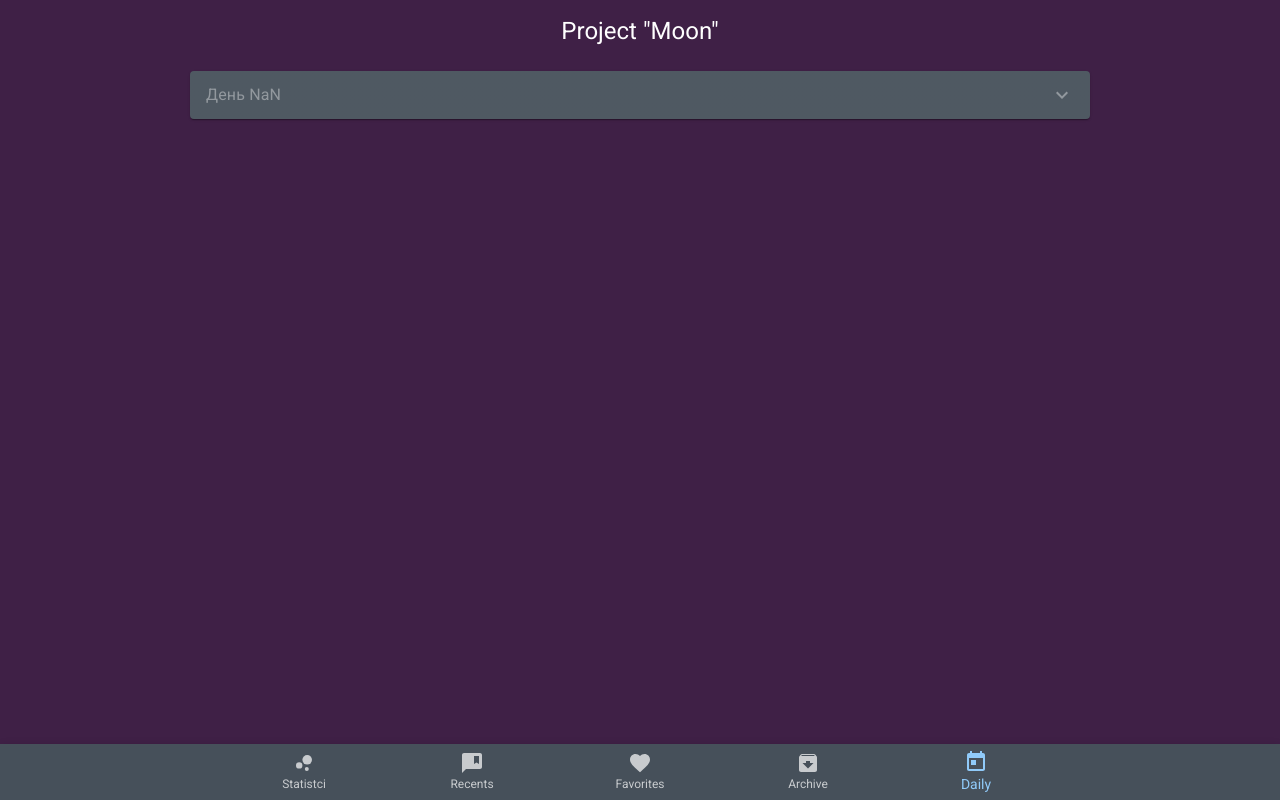
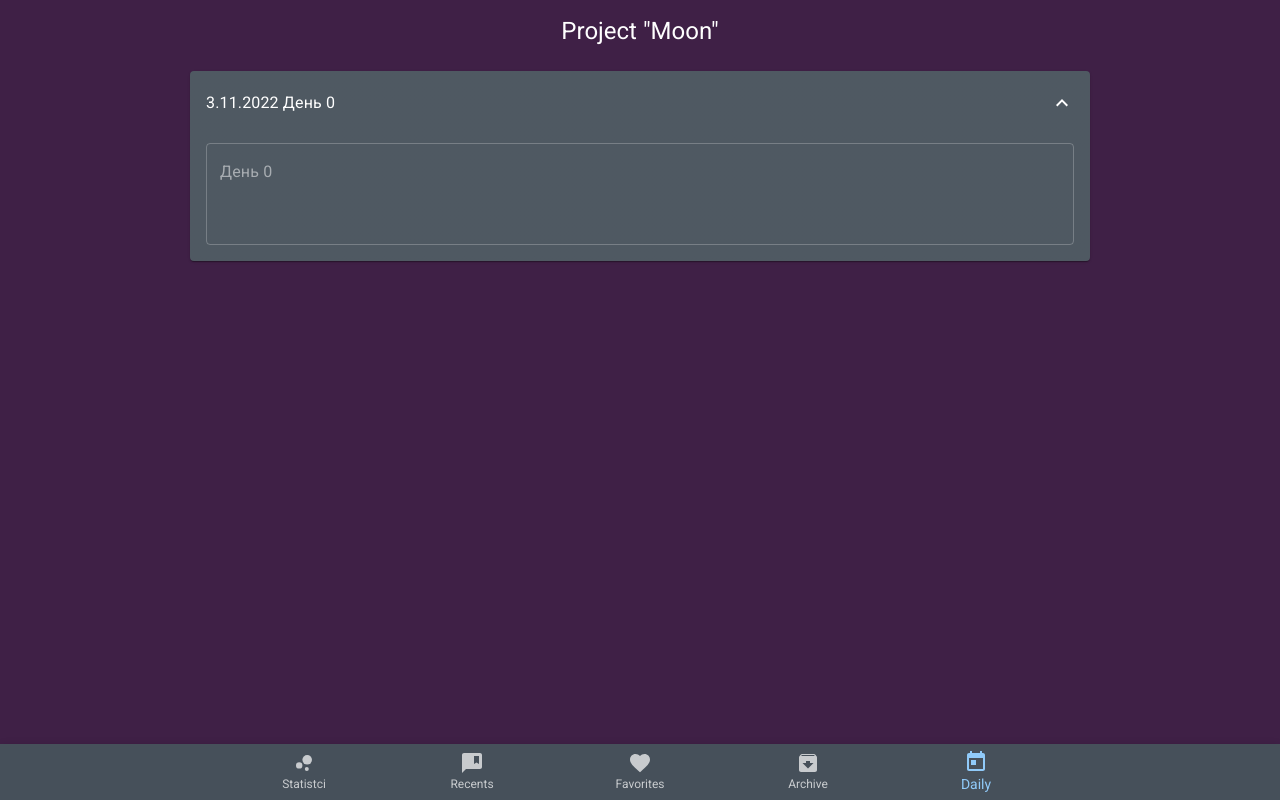
Before and after one commit to DmytroMykhalchuk/project-moon-fe, a React (Create React App) app: page / in a window 1280 px wide. Both pictures are taken after a click on the button "Daily". Built offline with nearby package versions, Linux system fonts and the light colour scheme.

Commit message:
bug with daily fixed

```diff
--- a/public/index.html
+++ b/public/index.html
@@ -1,5 +1,5 @@
 <!DOCTYPE html>
-<html lang="en">
+<html lang="uk">
   <head>
     <meta charset="utf-8" />
     <link rel="icon" href="%PUBLIC_URL%/favicon.ico" />
@@ -24,7 +24,7 @@
       work correctly both with client-side routing and a non-root public URL.
       Learn how to configure a non-root public URL by running `npm run build`.
     -->
-    <title>React App</title>
+    <title>Project moon</title>
   </head>
   <body>
     <noscript>You need to enable JavaScript to run this app.</noscript>
--- a/src/api/api.tsx
+++ b/src/api/api.tsx
@@ -79,7 +79,8 @@ export const api = {
         finishedWeek: localStorage.finishedWeek ? localStorage.finishedWeek : 0,
         finishedDay: localStorage.finishedDay ? localStorage.finishedDay : 0,
         createdAt: localStorage.createdAt ? localStorage.createdAt : 0,
-        lastOnline: localStorage.lastOnline ? localStorage.lastOnline : 0
+        lastOnline: localStorage.lastOnline ? localStorage.lastOnline : 0,
+        created_at: localStorage.created_at ? localStorage.created_at : localStorage.created_at= new Date()
       };
       return new Promise((resolve, reject) => { resolve(state) })
     }
@@ -132,10 +133,9 @@ export const api = {
         .then((responce) => { });
     } else {
       return new Promise(resolve => {
-        console.log(task)
         const category = Object.keys(task)[0];
         const id = Object.keys(task[category])[0];
-        console.log(category,id)
+        console.log(category, id)
         let state = JSON.parse(localStorage[category]);
         // let test={...state};
         // console.log(id,test);
@@ -148,12 +148,22 @@ export const api = {
       })
     }
   },
-  createDailyRecord: function (record: Object) {
-    // if()
-    return instance
-      .post("auth/daily", { daily: JSON.stringify(record) })
-      .then((responce) => {
-        return responce.data;
-      });
+  createDailyRecord: function (record: any) {
+    if (isConnected) {
+
+      return instance
+        .post("auth/daily", { daily: JSON.stringify(record) })
+        .then((responce) => {
+          return responce.data;
+        });
+    } else {
+      let daily = localStorage.daily ? JSON.parse(localStorage.daily) : {};
+      const id = new Date().getTime();
+      daily[id]={text:record.text,day:record.day}
+      localStorage.daily=JSON.stringify(daily);
+      return new Promise(resolve => {
+        resolve([{[id]:{text:record.text,day:record.day}}])
+      })
+    }
   },
 };
--- a/src/modules/main/DailyPage/DailyPage.tsx
+++ b/src/modules/main/DailyPage/DailyPage.tsx
@@ -43,7 +43,6 @@ const DailyPage = ({ records, isOpenFab, setIsOpenFab, isAlredyAdd, setIsAlredyA
       setIsOpenFab(false)
       setDaily(`${currentDay}`, newDaily)
    }
-
    const showAllRecords = () => {
       let elementRecords = [];
       let i = 0;
@@ -51,8 +50,7 @@ const DailyPage = ({ records, isOpenFab, setIsOpenFab, isAlredyAdd, setIsAlredyA
       for (const recordDate in records) {
          if (Object.prototype.hasOwnProperty.call(records, recordDate)) {
             const element = records[recordDate];
-            const createDate = new Date(+recordDate * 1000);
-
+            const createDate = new Date(+recordDate);
             elementRecords.push(
                <Accordion key={recordDate}>
                   <AccordionSummary
@@ -61,7 +59,7 @@ const DailyPage = ({ records, isOpenFab, setIsOpenFab, isAlredyAdd, setIsAlredyA
 
                      id={recordDate}
                   >
-                     <Typography>{`${createDate.getDay()}.${createDate.getMonth() + 1}.${createDate.getFullYear()} День ${element.day}`}</Typography>
+                     <Typography>{`${createDate.getDate()}.${createDate.getMonth() + 1}.${createDate.getFullYear()} День ${element.day}`}</Typography>
                   </AccordionSummary>
                   <AccordionDetails>
                      <Typography>
@@ -92,7 +90,7 @@ const DailyPage = ({ records, isOpenFab, setIsOpenFab, isAlredyAdd, setIsAlredyA
                <CheckIcon />
             </Fab>
          </Zoom>
-         <Collapse in={!isExtended||isAlredyAdd}>
+         <Collapse in={isAlredyAdd}>
             <Zoom in={!isExtended||isAlredyAdd}>
                <Accordion sx={{mb:2}}>
                   <AccordionSummary
@@ -111,7 +109,7 @@ const DailyPage = ({ records, isOpenFab, setIsOpenFab, isAlredyAdd, setIsAlredyA
                </Accordion>
             </Zoom>
          </Collapse>
-         <Collapse in={isExtended}>
+         <Collapse in={!isAlredyAdd}> {/*isisExtended*/}
             <Accordion
                defaultExpanded
             >
--- a/src/modules/main/DailyPage/DailyPageContainer.tsx
+++ b/src/modules/main/DailyPage/DailyPageContainer.tsx
@@ -1,6 +1,6 @@
 import DailyPage from "./DailyPage";
 import Box from '@mui/material/Box';
-import { useState } from 'react';
+import { useEffect, useState } from 'react';
 import { connect, ConnectedProps } from "react-redux";
 import { AppStateType } from "../../../redux/store";
 import { getCurrentDay, getDaily } from "../../../redux/appStateSelector";
@@ -8,8 +8,23 @@ import { setNewDailyRecord } from "../../../redux/appReducer";
 
 const DailyPageContainer = ({ dailyRecords, currentDay, setDaily }: DailyPageMapsType) => {
    const [isOpenFab, setIsOpenFab] = useState(false);
-   const [isAlredyAdd, setIsAlredyAdd] = useState(false)
+   const [isAlredyAdd, setIsAlredyAdd] = useState(() => {
+      if (Object.keys(dailyRecords).length > 0) {
 
+         const idRecords = Object.keys(dailyRecords).pop()
+
+         if (idRecords === undefined) return false;
+
+         const dateLastRecord = new Date(+idRecords);
+         const currentDate = new Date();
+         if (dateLastRecord.getMonth() === currentDate.getMonth() && dateLastRecord.getDate() === currentDate.getDate())
+            return true;
+
+         return false;
+      } else {
+         return false;
+      }
+   })
    return (
       <Box>
          <DailyPage
--- a/src/redux/appReducer.tsx
+++ b/src/redux/appReducer.tsx
@@ -52,6 +52,7 @@ const appReducer = (state = initialState, action: any): any => {
          currentDate = new Date(currentDate.getFullYear(), currentDate.getMonth(), currentDate.getDate());
          createdDate = new Date(new Date(createdDate.getFullYear(), createdDate.getMonth(), createdDate.getDate()));
          let diffDate = +currentDate - +createdDate;
+         console.log(diffDate)
          currentDay = Math.round((diffDate / (3600 * 24) / 1000))
          return {
             ...state,
@@ -156,7 +157,6 @@ const appReducer = (state = initialState, action: any): any => {
          }
       }
       case SET_DAILY: {
-         console.log(action,action.daily)
          return {
             ...state,
             daily: {
@@ -281,7 +281,7 @@ export const getInfoUser = (): ThunksTypes => {
       // const result1 = new Promise((resolve) =>
       //    setTimeout(() => { resolve(dispatch(init(testState))) }, 1000)
       // );
-      api.me().then((response) => {
+      api.me().then((response: any) => {
          dispatch(init(response))
          dispatch(setCurrentDay())
          dispatch(toggleFetching())
@@ -301,7 +301,7 @@ export const createTaskThunk = (category: string, text: string,): ThunksTypes =>
          isInTrash: false
       }
       console.log(taskSend)
-      api.createTask(taskSend).then((responce) => {
+      api.createTask(taskSend).then((responce: any) => {
          const aim = JSON.parse(responce)
          const id = Object.keys(aim)[0];
          dispatch(updateTask(category, id, aim[id]));
@@ -408,8 +408,7 @@ export const setNewDailyRecord = (day: string, text: string): ThunksTypes => {
    return async (dispatch) => {
 
 
-      console.log({ day, text })
-      api.createDailyRecord({ day, text }).then(responce => {
+      api.createDailyRecord({ day, text }).then((responce: any) => {
          dispatch(setDaily(responce[0]));
       })
    }
```
